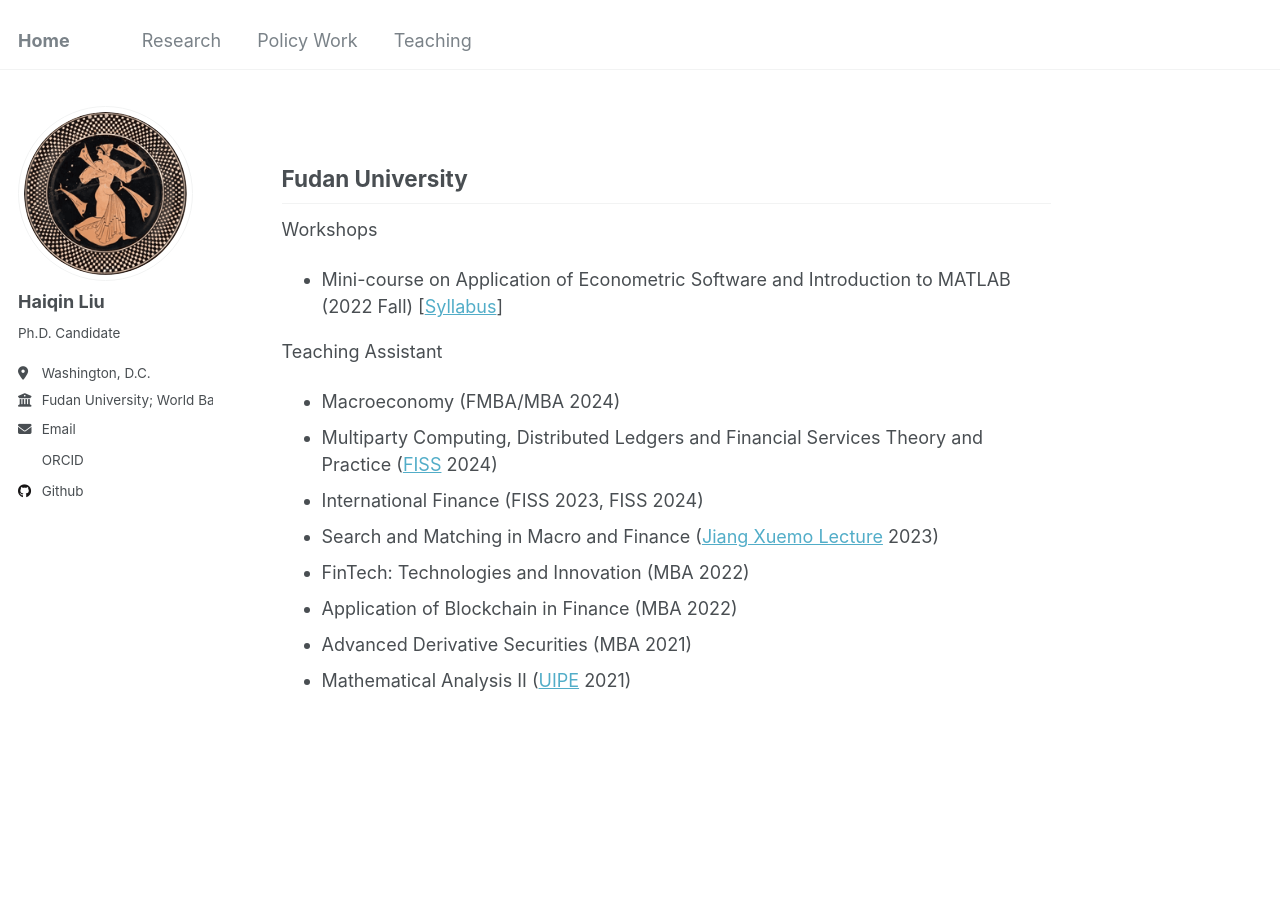
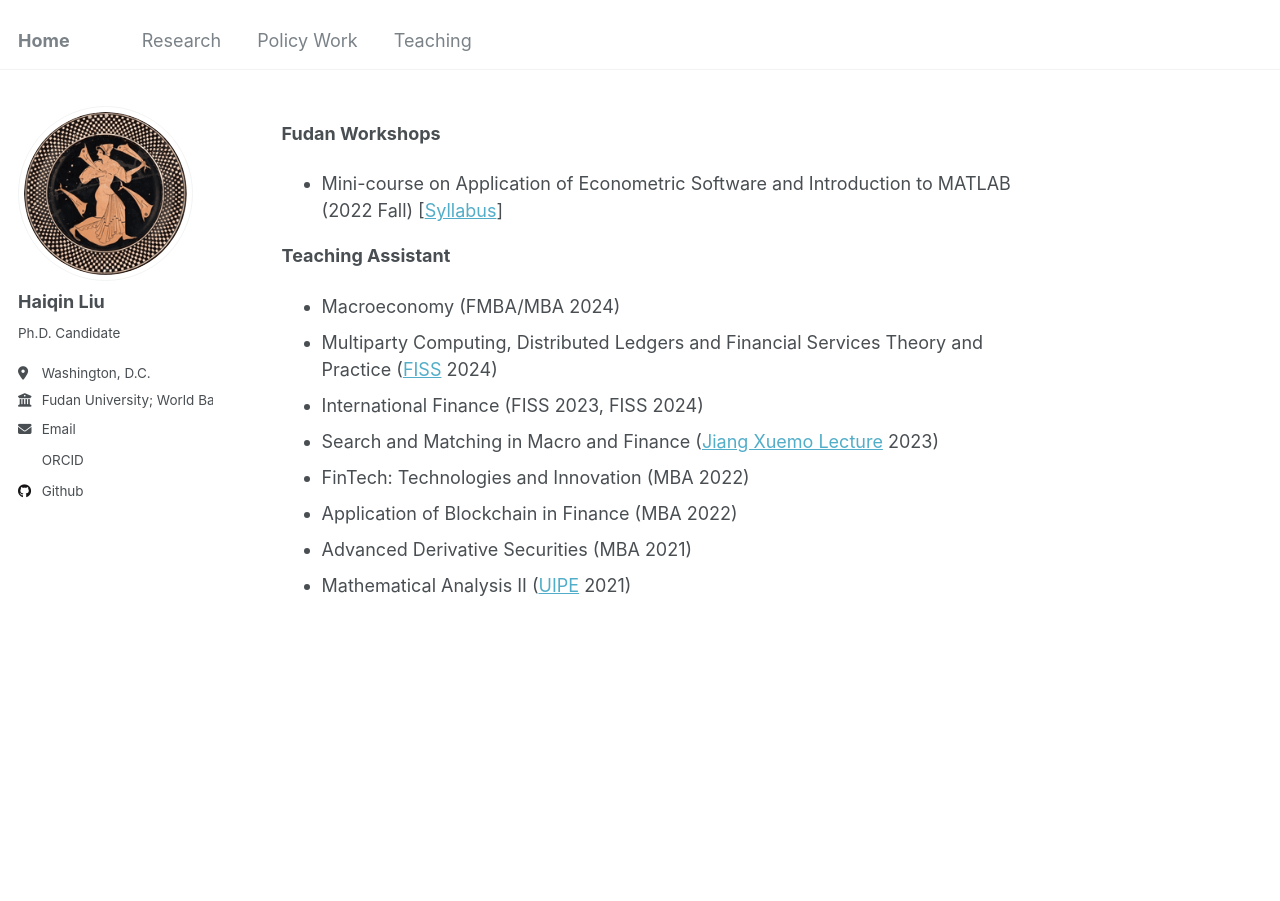
Before and after one commit to liuhaiqinFDU/liuhaiqinFDU.github.io, a Jekyll site: the page built from teaching.md, in a window 1280 px wide. Built offline with Jekyll 4.4.1, drawn with Linux system fonts in a browser that asks for light colours; some web fonts are replaced.

Commit message:
Update teaching.md

```diff
--- a/teaching.md
+++ b/teaching.md
@@ -6,14 +6,13 @@
 
 
 
-
-## Fudan University
-
-Workshops
+**Fudan Workshops**
 
 - Mini-course on Application of Econometric Software and Introduction to MATLAB (2022 Fall) [[Syllabus](https://mp.weixin.qq.com/s/TnQ_byG4DxLn13yXswG8Cw)]
 
-Teaching Assistant
+
+
+**Teaching Assistant**
 
 - Macroeconomy (FMBA/MBA 2024)
 - Multiparty Computing, Distributed Ledgers and Financial Services Theory and Practice ([FISS](https://iss.fudan.edu.cn/) 2024)
```
